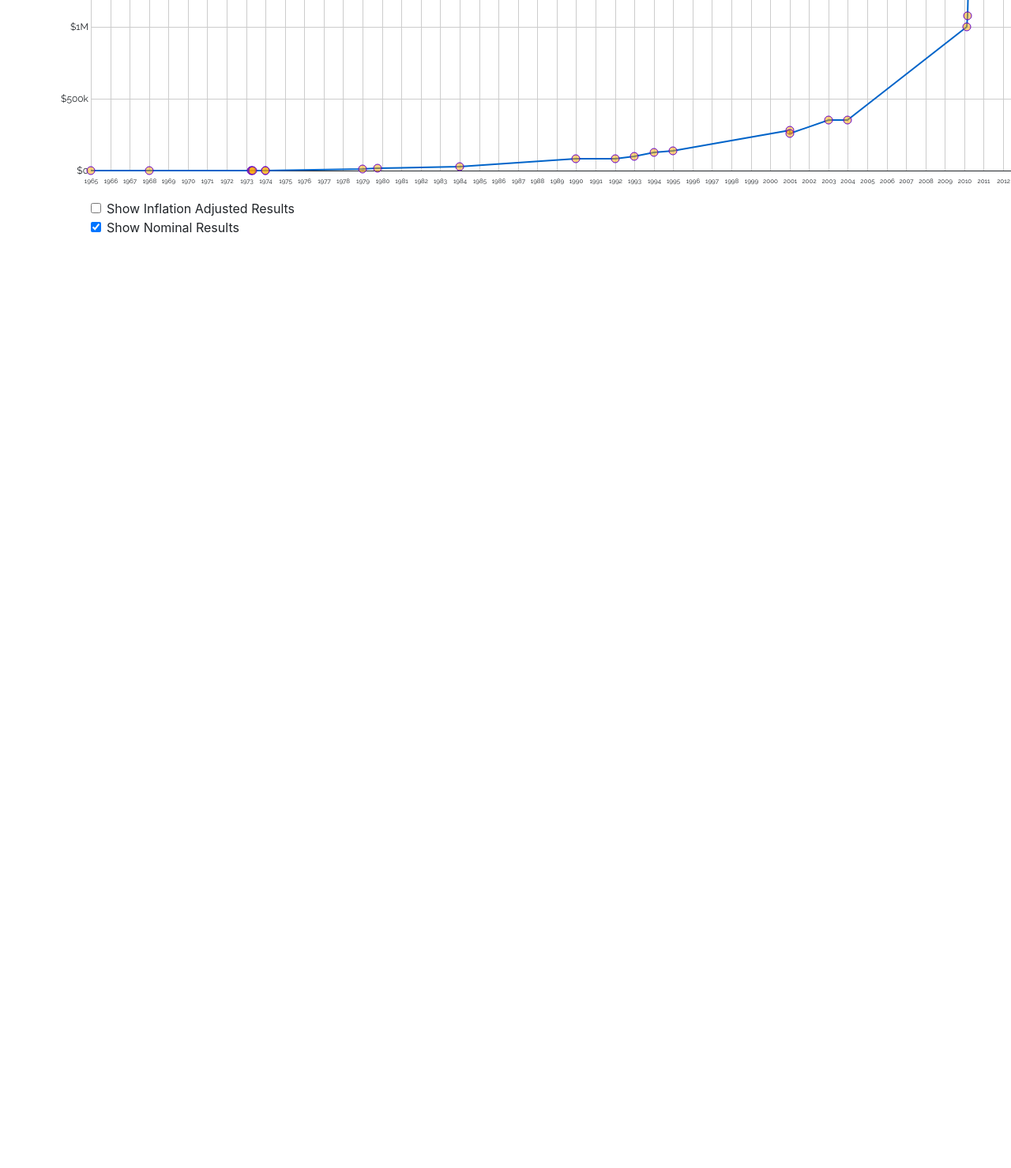
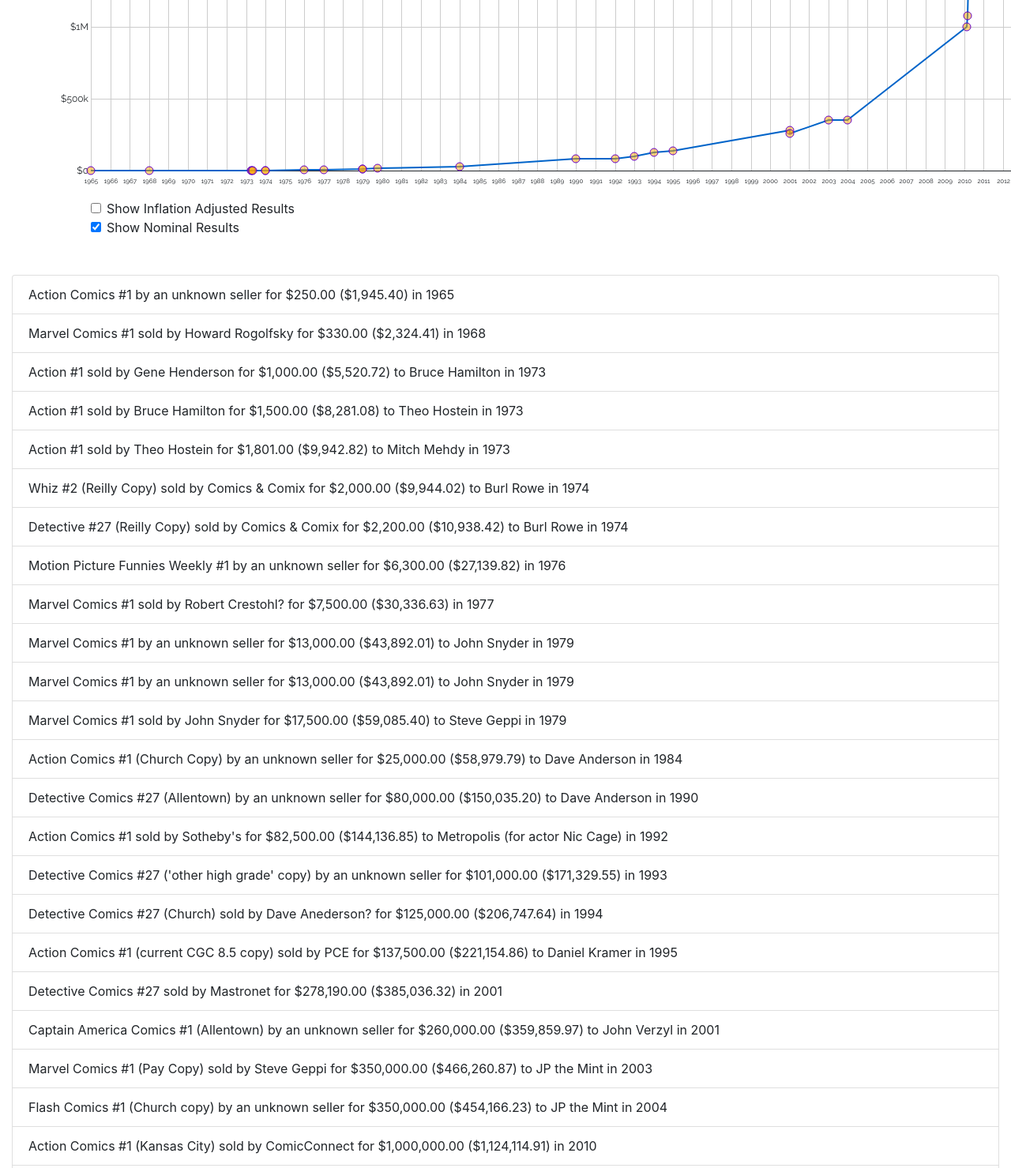
Before and after one commit to roblarsen/HTML-CSS-JavaScript-Code-Samples, a website: page d3/comic-chart.html in a window 1280 px wide. Shown: the part 522-2001 px from the top of the page at 79% size. Before the commit the page ends 822 px from the top, so only its background shows below. Drawn offline with nearby package versions, Linux system fonts and the light colour scheme.

Commit message:
finishing touches

```diff
--- a/d3/_assets/js/comics.js
+++ b/d3/_assets/js/comics.js
@@ -1,23 +1,43 @@
 const margin = {
-  "top": 100,
-  "right": 20,
-  "bottom": 30,
-  "left": 100
-}
+  'top': 100,
+  'right': 20,
+  'bottom': 30,
+  'left': 100
+};
 const width = 1440;
 const height = 768;
 const yPadding = margin.top + margin.bottom;
 const xPadding = margin.right + margin.left;
 
-const svg = d3.select("#target")
-  .append("svg")
-  .attr("width", width)
-  .attr("height", height);
+const svg = d3.select('#target')
+  .append('svg')
+  .attr('width', width)
+  .attr('height', height);
 
-const g = svg.append("g")
-  .attr("transform", `translate(${margin.left},${margin.top})`)
-const radius = 5
-const parseTime = d3.timeParse("%Y-%m-%d");
+const g = svg.append('g')
+  .attr('transform', `translate(${margin.left},${margin.top})`);
+const radius = 5;
+const parseTime = d3.timeParse('%Y-%m-%d');
+
+const tooltip = d3.select('body')
+  .append('div')
+  .attr('class', 'tooltip bs-tooltip-right')
+  .style('opacity', 0);
+tooltip.html(`
+  <div class="arrow"></div>
+  <div class="tooltip-inner">
+  </div>`);
+const inflationTooltip = d3.select('body')
+  .append('div')
+  .attr('class', 'tooltip bs-tooltip-right inflation')
+  .style('opacity', 0);
+inflationTooltip.html(`
+  <div class="arrow"></div>
+  <div class="tooltip-inner">
+  </div>`);
+
+const list = d3.select('#data')
+  .append('ul').attr('class','list-group');
 
 const x = d3.scaleTime()
   .rangeRound([0, width - xPadding]);
@@ -27,89 +47,151 @@
 
 
 const line = d3.line()
-  .x(function (d) { return x(d.date); })
-  .y(function (d) { return y(d.price); });
+  .x((d)=> {
+    return x(d.date);
+  })
+  .y((d)=> {
+    return y(d.price);
+  });
 
 const inflationLine = d3.line()
-  .x(function (d) { return x(d.date); })
-  .y(function (d) { return y(d.inflationAdjustedPrice); });
+  .x((d)=> {
+    return x(d.date);
+  })
+  .y((d)=> {
+    return y(d.inflationAdjustedPrice);
+  });
 
 
 function yGridlines() {
   return d3.axisLeft(y)
-    .ticks(5)
+    .ticks(5);
 }
 
-d3.json("data/books.json").then((data) => {
-  const sales = data.sales.sort((d1,d2)=>moment.utc(d1.date).diff(moment.utc(d2.date)));
+d3.json('data/books.json').then((data) => {
+  const sales = data.sales.sort((d1, d2) => moment.utc(d1.date).diff(moment.utc(d2.date)));
 
   sales.forEach((d) => {
     d.date = parseTime(d.date);
     d.price = parseInt(d.price);
-    const year = parseInt(moment(d.date).format("YYYY"));
-    d.inflationAdjustedPrice = inflation({ "amount": d.price, "year": year })
+    const year = parseInt(moment(d.date).format('YYYY'));
+    d.inflationAdjustedPrice = inflation({'amount': d.price, 'year': year});
   });
 
   x.domain([
-    d3.min(sales, (d)=> {
-      return moment(d.date).startOf("year").toDate();
-    }),moment().toDate()]);
-  y.domain([0, d3.max(sales, (d)=> {
+    d3.min(sales, (d) => {
+      return moment(d.date).startOf('year').toDate();
+    }), moment().toDate()]);
+  y.domain([0, d3.max(sales, (d) => {
     return Math.ceil(d.price / 500000) * 500000;
   })]);
-  const years = parseInt(moment().format("YYYY")) - parseInt(moment(x.domain()[0]).format("YYYY"));
+  const years = parseInt(moment().format('YYYY')) - parseInt(moment(x.domain()[0]).format('YYYY'));
 
-  let axis = g.append("g")
-    .attr("class", "axis")
+  let axis = g.append('g')
+    .attr('class', 'axis');
 
-  axis.append("g")
-    .attr("class", "y axis")
+  axis.append('g')
+    .attr('class', 'y axis')
     .call(d3.axisLeft(y)
-    .tickSize(-(width-xPadding)).tickFormat(d3.format("($~s")))
-    ;
-  axis.append("g")
-  .attr("class", "x axis")
-    .attr("transform", `translate(0, ${height - yPadding})`)
+      .tickSize(-(width - xPadding)).tickFormat(d3.format('($~s')));
+  axis.append('g')
+    .attr('class', 'x axis')
+    .attr('transform', `translate(0, ${height - yPadding})`)
     .call(d3.axisBottom(x).ticks(years).tickSize(-(height - yPadding)).tickPadding(10));
 
-let paths = g.append("g")
-    .attr("class", "paths")
+  let paths = g.append('g')
+    .attr('class', 'paths');
 
-  paths.append("path")
+  paths.append('path')
     .data([sales])
-    .attr("class", "line nominal")
-    .attr("d", line)
+    .attr('class', 'line nominal')
+    .attr('d', line);
 
-  paths.append("path")
+  paths.append('path')
     .data([sales])
-    .attr("class", "inflation line")
-    .attr("d", inflationLine);
+    .attr('class', 'inflation line')
+    .attr('d', inflationLine);
 
-  let dots = g.append("g")
-    .attr("class", "dots")
+  let dots = g.append('g')
+    .attr('class', 'dots');
 
-  dots.selectAll(".dot")
+  dots.selectAll('.dot')
     .data(sales)
     .enter()
-    .append("circle")
-    .attr("class", "dot nominal")
-    .attr("cx", function (d) { return x(d.date) })
-    .attr("cy", function (d) { return y(d.price) })
-    .attr("r", radius)
-    .append("title").text(function (d) { return `${d.title} ${d.grade} ${d.price.toLocaleString('us-EN', { style: 'currency', currency: 'USD' })}: ${d.venue}` });
-  dots.selectAll(".inflation dot")
+    .append('circle')
+    .attr('class', 'dot nominal')
+    .attr('cx',  (d)=> {
+      return x(d.date);
+    })
+    .attr('cy',  (d)=> {
+      return y(d.price);
+    })
+    .attr('r', radius)
+    .on('mouseout', (d)=> {
+      tooltip.style('opacity', 0);
+    })
+    .on('mouseover', (data)=> {
+      tooltip.style('opacity', 1);
+      tooltip.style('left', (d3.event.pageX + radius) + 'px')
+        .style('top', (d3.event.pageY) + 'px');
+      tooltip.select('.tooltip-inner')
+        .text((d)=> {
+          return `${data.title} #${data.issue} ${data.grade}  ${data.price.toLocaleString('us-EN', {style: 'currency', currency: 'USD'})}`;
+        });
+    });
+  dots.selectAll('.inflation dot')
     .data(sales)
-    .enter().append("circle")
-    .attr("class", "inflation dot")
-    .attr("cx", function (d) { return x(d.date) })
-    .attr("cy", function (d) { return y(d.inflationAdjustedPrice) })
-    .attr("r", radius)
-    .append("title").text(function (d) { return `${d.title} ${d.grade} ${d.inflationAdjustedPrice.toLocaleString('us-EN', { style: 'currency', currency: 'USD' })}: ${d.venue}` });
+    .enter().append('circle')
+    .attr('class', 'inflation dot')
+    .attr('cx',(d)=> {
+      return x(d.date);
+    })
+    .attr('cy',(d)=> {
+      return y(d.inflationAdjustedPrice);
+    })
+    .attr('r', radius)
+    .on('mouseout', ()=> {
+      inflationTooltip.style('opacity', 0);
+    })
+    .on('mouseover', (data)=> {
+      inflationTooltip.style('opacity', 1);
+      inflationTooltip.style('left', (d3.event.pageX + radius) + 'px')
+        .style('top', (d3.event.pageY) + 'px');
+      inflationTooltip.select('.tooltip-inner')
+        .text(()=> {
+          return `${data.title} #${data.issue} ${data.grade}  ${data.inflationAdjustedPrice.toLocaleString('us-EN', {style: 'currency', currency: 'USD'})} (inflation adj.)`;
+        });
+    });
+  list.selectAll('li')
+    .data(sales)
+    .enter()
+    .append('li')
+    .attr('class','list-group-item')
+    .text((d)=>{
+      let soldBy = ' ';
+      let soldTo = ' ';
+      let note = ' ';
+      if (d.seller !== '') {
+        if (d.seller === 'unknown') {
+          soldBy = ' by an unknown seller '
+        } else {
+          soldBy = ` sold by ${d.seller} `;
+        }
+      }
+      if (d.buyer !== '') {
+        soldTo = ` to ${d.buyer} `;
+      }
+      if (d.note !== '') {
+        note = ` (${d.note}) `;
+      }
+      return `${d.title} #${d.issue}${note}${soldBy} for ${d.price.toLocaleString('us-EN', {style: 'currency', currency: 'USD'})} (${d.inflationAdjustedPrice.toLocaleString('us-EN', {style: 'currency', currency: 'USD'})})${soldTo}in ${moment(d.date).format('YYYY')}`;
+    });
+
 });
 
-document.getElementById("inflationValue").addEventListener("change", ()=>{
-  document.getElementById("target").classList.toggle("inflation")
-})
-document.getElementById("nominalValue").addEventListener("change", ()=>{
-  document.getElementById("target").classList.toggle("nominal")
-})
+document.getElementById('inflationValue').addEventListener('change', () => {
+  document.getElementById('target').classList.toggle('inflation');
+});
+document.getElementById('nominalValue').addEventListener('change', () => {
+  document.getElementById('target').classList.toggle('nominal');
+});
--- a/d3/comic-chart.html
+++ b/d3/comic-chart.html
@@ -20,11 +20,11 @@
         }
         .line {
             fill:none;
-            stroke: rgb(0, 100, 201);;
+            stroke: rgb(0, 100, 201);
             stroke-width: 2;
         }
         .line.inflation {
-            stroke: rgba(0, 100, 201, .5);;
+            stroke: rgba(0, 100, 201, .5);
         }
         .dot {
             fill:rgba(255, 165, 0, .5);
@@ -54,6 +54,37 @@
         .form-check {
             margin-left: 100px;
         }
+        .tooltip-inner {
+            background-color: rgb(0, 100, 201);
+        }
+        .tooltip.bs-tooltip-right .arrow:before {
+            border-right-color: rgb(0, 100, 201) !important;
+        }
+        .tooltip.bs-tooltip-left .arrow:before {
+            border-right-color: rgb(0, 100, 201) !important;
+        }
+        .tooltip.bs-tooltip-bottom .arrow:before {
+            border-right-color: rgb(0, 100, 201) !important;
+        }
+        .tooltip.bs-tooltip-top .arrow:before {
+            border-right-color: rgb(0, 100, 201) !important;
+        }
+        .inlation .tooltip-inner {
+            background-color:rgba(0, 100, 201,.5);
+        }
+        .inlation.tooltip.bs-tooltip-right .arrow:before {
+            border-right-color:rgba(0, 100, 201,.5) !important;
+        }
+        .inlation.tooltip.bs-tooltip-left .arrow:before {
+            border-right-color:rgba(0, 100, 201,8) !important;
+        }
+        .inlation.tooltip.bs-tooltip-bottom .arrow:before {
+            border-right-color:rgba(0, 100, 201,.5) !important;
+        }
+        .inlation.tooltip.bs-tooltip-top .arrow:before {
+            border-right-color:rgba(0, 100, 201,.5) !important;
+        }
+
 
     </style>
 </head>
@@ -81,6 +112,11 @@
                   </div>
             </div>
         </div>
+        <div class="row mt-5">
+            <div class="col-12" id="data">
+
+            </div>
+        </div>
     </div>
 
 
--- a/d3/data/books.json
+++ b/d3/data/books.json
@@ -4,90 +4,100 @@
       "title": "Action Comics",
       "issue": "1",
       "grade": "9.0",
-      "note": "",
+      "buyer": "Metropolis (for Ayman Hariri)",
+      "note":"",
       "date": "2014-08-24",
-      "venue": "eBay",
+      "seller": "eBay",
       "price": "3207852"
     },
     {
       "title": "Action Comics",
       "issue": "1",
       "grade": "9.0",
-      "note": "Cage Copy",
+      "buyer": "Ayman Hariri",
+      "note":"Cage Copy",
       "date": "2011-11-30",
-      "venue": "ComicConnect",
+      "seller": "ComicConnect",
       "price": "2161000"
     },
     {
       "title": "Action Comics",
       "issue": "1",
       "grade": "8.5",
-      "note": "",
+      "buyer": "",
+      "note":"",
       "date": "2010-03-29",
-      "venue": "ComicConnect",
+      "seller": "ComicConnect",
       "price": "1500000"
     },
     {
       "title": "Detective Comics",
       "issue": "27",
       "grade": "8.0",
-      "note": "",
+      "buyer": "",
+      "note":"",
       "date": "2010-02-25",
-      "venue": "Heritage",
+      "seller": "Heritage",
       "price": "1075000"
     },
     {
       "title": "Action Comics",
       "issue": "1",
       "grade": "8.0",
+      "buyer":"",
       "note": "Kansas City",
       "date": "2010-02-22",
-      "venue": "ComicConnect",
+      "seller": "ComicConnect",
       "price": "1000000"
     },
     {
       "title": "Flash Comics",
       "issue": "1",
       "grade": "9.6",
-      "note": "Church copy, sold to JP the Mint",
+      "note":"Church copy",
+      "buyer": "JP the Mint",
       "date": "2004-01-01",
-      "venue": "private sale",
+      "seller": "unknown",
       "price": "350000"
     },
     {
       "title": "Marvel Comics",
       "issue": "1",
       "grade": "9.0",
-      "note": "Pay Copy, sold to JP the Mint",
+      "note":"Pay Copy",
+      "buyer": "JP the Mint",
       "date": "2003-01-01",
-      "venue": "Steve Geppi",
+      "seller": "Steve Geppi",
       "price": "350000"
     },
     {
       "title": "Detective Comics",
       "issue": "27",
       "grade": "8.0",
-      "note": "",
+      "note":"",
+      "buyer": "",
       "date": "2001-01-01",
-      "venue": "Mastronet",
+      "seller": "Mastronet",
       "price": "278190"
     },
     {
       "title": "Captain America Comics",
       "issue": "1",
       "grade": "9.6",
-      "note": "Allentown, sold to John Verzyl",
+      "note": "Allentown",
+      "buyer": "John Verzyl",
       "date": "2001-01-01",
-      "venue": "private sale",
+      "seller": "unknown",
       "price": "260000"
     },
     {
       "title": "Action Comics",
       "issue": "1",
       "grade": "Now: CGC 8.5",
-      "note": "Sold by PCE to Daniel Krame﻿r",
+      "note":"current CGC 8.5 copy",
+      "buyer": "Daniel Kramer",
       "date": "1995-01-01",
-      "venue": "PCE",
+      "seller": "PCE",
       "price": "137500"
     },
     {
@@ -95,8 +105,9 @@
       "issue": "27",
       "grade": "8.5",
       "note": "Church",
+      "buyer":"",
       "date": "1994-01-01",
-      "venue": "private sale",
+      "seller": "Dave Anederson?",
       "price": "125000"
     },
     {
@@ -104,16 +115,18 @@
       "issue": "27",
       "grade": "high grade",
       "note": "'other high grade' copy",
+      "buyer":"",
       "date": "1993-01-01",
-      "venue": "private sale",
+      "seller": "unknown",
       "price": "101000"
     },
     {
       "title": "Action Comics",
       "issue": "1",
       "grade": "78",
-      "note": "Cage Copy",
-      "venue": "Sotheby's",
+      "note":"",
+      "buyer": "Metropolis (for actor Nic Cage)",
+      "seller": "Sotheby's",
       "price": "82500",
       "date": "1992-01-01"
     },
@@ -122,16 +135,18 @@
       "issue": "27",
       "grade": "NM-MT",
       "note": "Allentown",
+      "buyer":"Dave Anderson",
       "price": "80000",
-      "venue": "private sale",
+      "seller": "unknown",
       "date": "1990-01-01"
     },
     {
       "title": "Action Comics",
       "issue": "1",
       "grade": "NM",
-      "note": "Chuch Copy",
-      "venue": "Private Sale",
+      "buyer":"Dave Anderson",
+      "note": "Church Copy",
+      "seller": "unknown",
       "price": "25000",
       "date": "1984-01-01"
     },
@@ -139,81 +154,121 @@
       "title": "Marvel Comics",
       "issue": "1",
       "grade": "",
-      "note": "Steve Geppi",
+      "note":"",
+      "buyer": "Steve Geppi",
       "date": "1979-10-08",
-      "venue": "Snyder",
+      "seller": "John Snyder",
       "price": "17500"
     },
     {
       "title": "Marvel Comics",
       "issue": "1",
       "grade": "",
-      "note": "Snyder",
+      "note":"",
+      "buyer": "John Snyder",
       "date": "1979-01-01",
-      "venue": "private sale",
+      "seller": "unknown",
       "price": "13000"
+    },
+    {
+      "title": "Marvel Comics",
+      "issue": "1",
+      "grade": "",
+      "note":"",
+      "buyer": "John Snyder",
+      "date": "1979-01-01",
+      "seller": "unknown",
+      "price": "13000"
+    },
+
+    {
+      "title": "Marvel Comics",
+      "issue": "1",
+      "grade": "",
+      "note":"",
+      "buyer": "",
+      "date": "1977-01-01",
+      "seller": "Robert Crestohl?",
+      "price": "7500"
+    },
+    {
+      "title": "Motion Picture Funnies Weekly",
+      "issue": "1",
+      "grade": "",
+      "buyer": "",
+      "note":"",
+      "date": "1976-01-01",
+      "seller": "unknown",
+      "price": "6300"
     },
     {
       "title": "Whiz",
       "issue": "2",
       "grade": "",
-      "note": "Reilly Copy, bought by Burl Rowe",
+      "note":"Reilly Copy",
+      "buyer": "Burl Rowe",
       "date": "1974-01-04",
-      "venue": "Comics & Comix",
+      "seller": "Comics & Comix",
       "price": "2000"
     },
     {
       "title": "Detective",
       "issue": "27",
       "grade": "",
-      "note": "Reilly Copy, bought by Burl Rowe",
+      "note":"Reilly Copy",
+      "buyer": "Burl Rowe",
       "date": "1974-01-04",
-      "venue": "Comics & Comix",
+      "seller": "Comics & Comix",
       "price": "2200"
     },
     {
       "title": "Action",
       "issue": "1",
       "grade": "",
-      "note": "Bruce Hamilton",
+      "note":"",
+      "buyer": "Bruce Hamilton",
       "date": "1973-04-02",
-      "venue": "Gene Henderson",
+      "seller": "Gene Henderson",
       "price": "1000"
     },
     {
       "title": "Action",
       "issue": "1",
       "grade": "",
-      "note": "Theo Hostein",
+      "note":"",
+      "buyer": "Theo Hostein",
       "date": "1973-04-22",
-      "venue": "Bruce Hamilton",
+      "seller": "Bruce Hamilton",
       "price": "1500.00"
     },
     {
       "title": "Action",
       "issue": "1",
       "grade": "",
-      "note": "Mitch Mehdy",
+      "note":"",
+      "buyer": "Mitch Mehdy",
       "date": "1973-05-01",
-      "venue": "Theo Hostein",
+      "seller": "Theo Hostein",
       "price": "1801.26"
     },
     {
       "title": "Marvel Comics",
       "issue": "1",
       "grade": "",
-      "note": "",
+      "buyer": "",
+      "note":"",
       "date": "1968-01-01",
-      "venue": "Howard Rogolfsky",
+      "seller": "Howard Rogolfsky",
       "price": "330"
     },
     {
       "title": "Action Comics",
       "issue": "1",
       "grade": "",
-      "note": "",
+      "buyer": "",
+      "note":"",
       "date": "1965-01-01",
-      "venue": "",
+      "seller": "unknown",
       "price": "250"
     }
   ]
```
